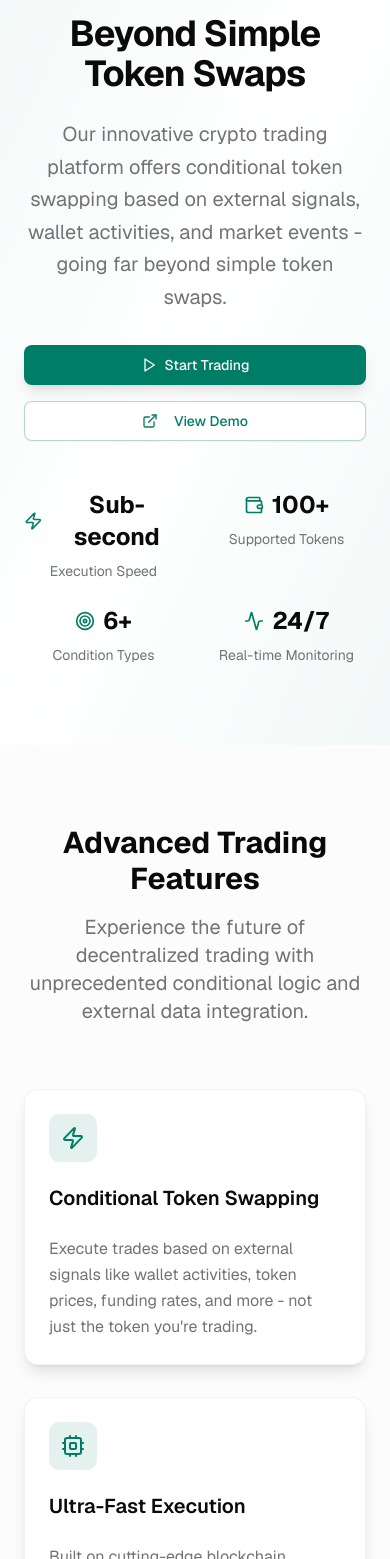
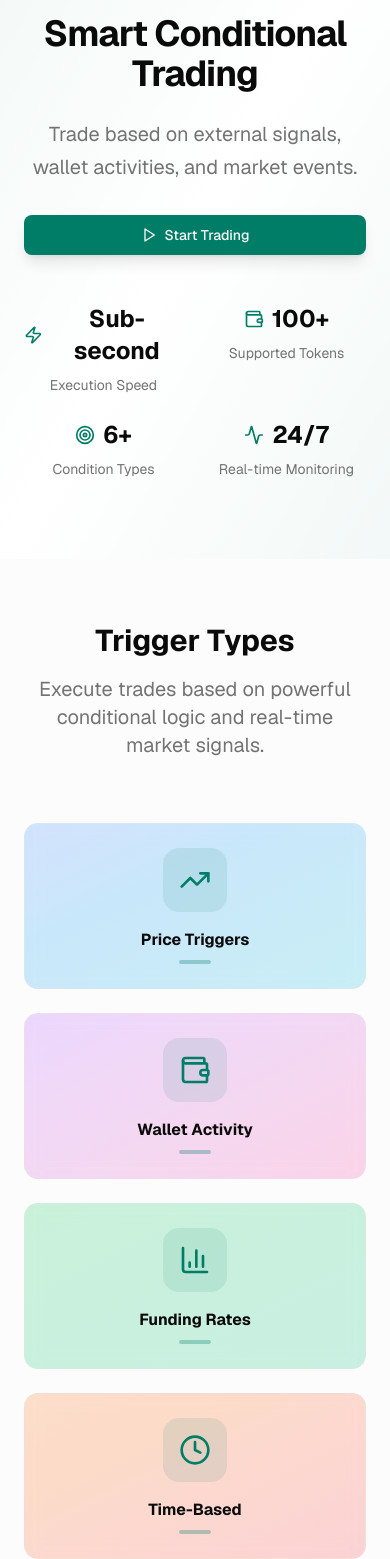
Before and after one commit to Tsatsch/hyperstrike, a Next.js app in the folder frontend/: page / in a window 390 px wide. Shown: the part 169-1728 px from the top of the page. Built offline with nearby package versions, Linux system fonts and the light colour scheme; no server answers.

Commit message:
improve landing page UI

```diff
--- a/frontend/app/page.tsx
+++ b/frontend/app/page.tsx
@@ -21,10 +21,7 @@ import {
   Shield,
   Globe,
   ArrowUpDown,
-  CheckCircle,
-  Star,
   Play,
-  ExternalLink,
   ChevronRight,
   Sparkles,
   Cpu,
@@ -39,66 +36,45 @@ import { Logo } from "@/components/Logo"
 const features = [
   {
     icon: Zap,
-    title: "Conditional Token Swapping",
-    description: "Execute trades based on external signals like wallet activities, token prices, funding rates, and more - not just the token you're trading."
-  },
-  {
-    icon: Cpu,
-    title: "Ultra-Fast Execution",
-    description: "Built on cutting-edge blockchain technology with sub-second confirmations for lightning-fast execution."
+    title: "Conditional Swaps",
+    description: "Execute trades based on external signals, wallet activities, and market events."
   },
   {
     icon: Shield,
     title: "Fully On-Chain",
-    description: "All orders, trades, and cancellations are verifiable on the blockchain ensuring transparency and trustlessness."
-  },
-  {
-    icon: Globe,
-    title: "External Data Integration",
-    description: "React to real-time on-chain and off-chain market events with sophisticated trading strategies."
-  },
-  {
-    icon: Lock,
-    title: "Professional Security",
-    description: "Combines the transparency of DeFi with the speed and precision of centralized exchanges."
+    description: "All trades are verifiable on the blockchain for complete transparency."
   },
   {
     icon: Target,
-    title: "Advanced Trading Strategies",
-    description: "Create sophisticated trading strategies with multiple conditions and real-time market monitoring."
+    title: "Advanced Strategies",
+    description: "Create sophisticated strategies with multiple conditions."
   }
 ]
 
 const conditionTypes = [
   {
     icon: TrendingUp,
-    title: "Price Triggers",
-    description: "Execute when any token reaches specific price levels"
+    title: "Price Triggers"
   },
   {
     icon: Wallet,
-    title: "Wallet Activity",
-    description: "React to specific wallet transactions and movements"
+    title: "Wallet Activity"
   },
   {
     icon: BarChart3,
-    title: "Funding Rates",
-    description: "Trade based on Hyperliquid's daily funding rates"
+    title: "Funding Rates"
   },
   {
     icon: Clock,
-    title: "Time-Based",
-    description: "Schedule trades for specific times or intervals"
+    title: "Time-Based"
   },
   {
     icon: Target,
-    title: "Multi-Token",
-    description: "Complex conditions involving multiple token movements"
+    title: "Multi-Token"
   },
   {
     icon: Users,
-    title: "Social Signals",
-    description: "Trade based on social sentiment and market signals"
+    title: "Social Signals"
   }
 ]
 
@@ -123,19 +99,15 @@ export default function LandingPage() {
               <span className="text-xl font-bold">Hyperstrike</span>
             </div>
             <nav className="hidden md:flex items-center space-x-6 text-sm">
-              <a href="#features" className="text-muted-foreground hover:text-foreground transition-colors">
-                Features
-              </a>
-              <a href="#how-it-works" className="text-muted-foreground hover:text-foreground transition-colors">
-                How It Works
-              </a>
-              <a href="/trade" className="text-muted-foreground hover:text-foreground transition-colors">
-                Trade
-              </a>
               {/* Hide XP on landing header per request */}
             </nav>
           </div>
           <div className="ml-auto flex items-center space-x-4">
+            <Button size="sm" className="bg-primary hover:bg-primary/90 text-primary-foreground">
+              <a href="/trade" className="flex items-center">
+                Launch d'App
+              </a>
+            </Button>
             <ThemeToggle />
           </div>
         </div>
@@ -148,16 +120,15 @@ export default function LandingPage() {
           <div className="text-center max-w-4xl mx-auto">
             <Badge variant="secondary" className="mb-4 bg-primary/20 text-primary border-primary/30">
               <Sparkles className="w-3 h-3 mr-1" />
-              Revolutionary Trading Platform
+              Limit Trading Platform
             </Badge>
 
             <h1 className="text-4xl md:text-6xl font-bold tracking-tight mb-6">
-              Beyond Simple Token Swaps
+              Smart Conditional Trading
             </h1>
 
             <p className="text-xl md:text-2xl text-muted-foreground mb-8 leading-relaxed">
-              Our innovative crypto trading platform offers conditional token swapping based on external signals,
-              wallet activities, and market events - going far beyond simple token swaps.
+              Trade based on external signals, wallet activities, and market events.
             </p>
 
             <div className="flex flex-col sm:flex-row gap-4 justify-center mb-12">
@@ -167,10 +138,7 @@ export default function LandingPage() {
                   Start Trading
                 </a>
               </Button>
-              <Button size="lg" variant="outline" className="border-primary/30 text-primary hover:bg-primary/10">
-                <ExternalLink className="w-4 h-4 mr-2" />
-                View Demo
-              </Button>
+
             </div>
 
             {/* Stats */}
@@ -192,31 +160,76 @@ export default function LandingPage() {
         </div>
       </section>
 
-      {/* Features Section */}
-      <section id="features" className="py-20 bg-muted/30">
+      {/* Trigger Types - Main Feature */}
+      <section className="py-16 bg-muted/30">
         <div className="container mx-auto px-6">
           <div className="text-center mb-16">
             <h2 className="text-3xl md:text-4xl font-bold mb-4">
-              Advanced Trading Features
+              Trigger Types
             </h2>
             <p className="text-xl text-muted-foreground max-w-2xl mx-auto">
-              Experience the future of decentralized trading with unprecedented conditional logic and external data integration.
+              Execute trades based on powerful conditional logic and real-time market signals.
             </p>
           </div>
 
-          <div className="grid grid-cols-1 md:grid-cols-2 lg:grid-cols-3 gap-8">
+          <div className="grid grid-cols-1 md:grid-cols-2 lg:grid-cols-3 gap-6 max-w-5xl mx-auto">
+            {conditionTypes.map((condition, index) => {
+              const Icon = condition.icon
+              const gradients = [
+                'from-blue-500/20 to-cyan-500/20',
+                'from-purple-500/20 to-pink-500/20',
+                'from-green-500/20 to-emerald-500/20',
+                'from-orange-500/20 to-red-500/20',
+                'from-indigo-500/20 to-purple-500/20',
+                'from-teal-500/20 to-blue-500/20'
+              ]
+              return (
+                <div key={index} className={`relative bg-gradient-to-br ${gradients[index]} border border-border/30 rounded-xl p-6 text-center group hover:scale-105 hover:shadow-xl transition-all duration-300 backdrop-blur-sm`}>
+                  {/* Glow effect */}
+                  <div className="absolute inset-0 bg-gradient-to-br from-primary/5 to-transparent rounded-xl opacity-0 group-hover:opacity-100 transition-opacity duration-300" />
+
+                  {/* Icon with enhanced styling */}
+                  <div className="relative w-16 h-16 bg-primary/10 rounded-2xl flex items-center justify-center mx-auto mb-4 group-hover:bg-primary/20 transition-all duration-300 group-hover:scale-110">
+                    <Icon className="w-8 h-8 text-primary group-hover:text-primary transition-colors" />
+                  </div>
+
+                  {/* Title */}
+                  <h4 className="text-base font-bold text-foreground group-hover:text-primary transition-colors">{condition.title}</h4>
+
+                  {/* Subtle description */}
+                  <div className="mt-2 h-1 w-8 bg-primary/30 rounded-full mx-auto group-hover:bg-primary group-hover:w-12 transition-all duration-300" />
+                </div>
+              )
+            })}
+          </div>
+        </div>
+      </section>
+
+      {/* Key Features */}
+      <section className="py-16">
+        <div className="container mx-auto px-6">
+          <div className="text-center mb-12">
+            <h2 className="text-3xl md:text-4xl font-bold mb-4">
+              Platform Features
+            </h2>
+            <p className="text-xl text-muted-foreground max-w-2xl mx-auto">
+              Built for professional traders with enterprise-grade security and performance.
+            </p>
+          </div>
+
+          <div className="grid grid-cols-1 md:grid-cols-3 gap-6 max-w-4xl mx-auto">
             {features.map((feature, index) => {
               const Icon = feature.icon
               return (
                 <Card key={index} className="border-border/50 shadow-lg hover:shadow-xl transition-all duration-300">
-                  <CardHeader>
-                    <div className="w-12 h-12 bg-primary/10 rounded-lg flex items-center justify-center mb-4">
-                      <Icon className="w-6 h-6 text-primary" />
+                  <CardHeader className="pb-3">
+                    <div className="w-10 h-10 bg-primary/10 rounded-lg flex items-center justify-center mb-3">
+                      <Icon className="w-5 h-5 text-primary" />
                     </div>
-                    <CardTitle className="text-xl">{feature.title}</CardTitle>
+                    <CardTitle className="text-lg">{feature.title}</CardTitle>
                   </CardHeader>
-                  <CardContent>
-                    <CardDescription className="text-base leading-relaxed">
+                  <CardContent className="pt-0">
+                    <CardDescription className="text-sm leading-relaxed">
                       {feature.description}
                     </CardDescription>
                   </CardContent>
@@ -227,129 +240,24 @@ export default function LandingPage() {
         </div>
       </section>
 
-      {/* How It Works Section */}
-      <section id="how-it-works" className="py-20">
+      {/* Final CTA */}
+      <section className="py-16 bg-primary/5">
         <div className="container mx-auto px-6">
-          <div className="text-center mb-16">
-            <h2 className="text-3xl md:text-4xl font-bold mb-4">
-              How Conditional Trading Works
-            </h2>
-            <p className="text-xl text-muted-foreground max-w-2xl mx-auto">
-              Set up sophisticated trading strategies that react to real-time market conditions and external signals.
+          <div className="text-center">
+            <h3 className="text-2xl font-bold mb-4">Ready to Start Trading?</h3>
+            <p className="text-muted-foreground mb-6 max-w-lg mx-auto">
+              Execute sophisticated trading strategies with conditional logic.
             </p>
-          </div>
-
-          <div className="grid grid-cols-1 md:grid-cols-2 lg:grid-cols-3 gap-8">
-            {conditionTypes.map((condition, index) => {
-              const Icon = condition.icon
-              return (
-                <div key={index} className="text-center group">
-                  <div className="w-16 h-16 bg-primary/10 rounded-full flex items-center justify-center mx-auto mb-4 group-hover:bg-primary/20 transition-colors">
-                    <Icon className="w-8 h-8 text-primary" />
-                  </div>
-                  <h3 className="text-lg font-semibold mb-2">{condition.title}</h3>
-                  <p className="text-muted-foreground">{condition.description}</p>
-                </div>
-              )
-            })}
+            <Button size="lg" className="bg-primary hover:bg-primary/90 text-primary-foreground shadow-lg">
+              <a href="/trade" className="flex items-center">
+                <Play className="w-4 h-4 mr-2" />
+                Launch d'App
+              </a>
+            </Button>
           </div>
         </div>
       </section>
 
-      {/* CTA Section */}
-      <section className="py-20 bg-primary/5">
-        <div className="container mx-auto px-6 text-center">
-          <h2 className="text-3xl md:text-4xl font-bold mb-4">
-            Ready to Experience the Future of Trading?
-          </h2>
-                      <p className="text-xl text-muted-foreground mb-8 max-w-2xl mx-auto">
-              Join thousands of traders who are already using our platform to execute sophisticated
-              trading strategies with advanced conditional logic and external data integration.
-            </p>
-
-          <div className="flex flex-col sm:flex-row gap-4 justify-center mb-8">
-            <Button size="lg" className="bg-primary hover:bg-primary/90 text-primary-foreground shadow-lg">
-              <a href="/trade" className="flex items-center">
-                <Play className="w-4 h-4 mr-2" />
-                Start Trading
-              </a>
-            </Button>
-            <Button size="lg" variant="outline" className="border-primary/30 text-primary hover:bg-primary/10">
-              <ExternalLink className="w-4 h-4 mr-2" />
-              Read Documentation
-            </Button>
-          </div>
-
-          <div className="flex items-center justify-center space-x-6 text-sm text-muted-foreground">
-            <div className="flex items-center space-x-2">
-              <CheckCircle className="w-4 h-4 text-green-500" />
-              <span>No KYC Required</span>
-            </div>
-            <div className="flex items-center space-x-2">
-              <CheckCircle className="w-4 h-4 text-green-500" />
-              <span>Instant Setup</span>
-            </div>
-            <div className="flex items-center space-x-2">
-              <CheckCircle className="w-4 h-4 text-green-500" />
-              <span>24/7 Support</span>
-            </div>
-          </div>
-        </div>
-      </section>
-
-      {/* Testimonials Section */}
-      <section className="py-20">
-        <div className="container mx-auto px-6">
-          <div className="text-center mb-16">
-            <h2 className="text-3xl md:text-4xl font-bold mb-4">
-              Trusted by Professional Traders
-            </h2>
-            <p className="text-xl text-muted-foreground max-w-2xl mx-auto">
-              See what traders are saying about our revolutionary platform.
-            </p>
-          </div>
-
-          <div className="grid grid-cols-1 md:grid-cols-3 gap-8">
-            {[
-              {
-                name: "Alex Chen",
-                role: "Professional Trader",
-                content: "The conditional trading features are game-changing. I can now execute complex strategies that were impossible on other DEXs.",
-                rating: 5
-              },
-              {
-                name: "Sarah Martinez",
-                role: "DeFi Developer",
-                content: "The conditional trading features are incredible. I can execute complex strategies that were impossible on other platforms.",
-                rating: 5
-              },
-              {
-                name: "Michael Rodriguez",
-                role: "Crypto Fund Manager",
-                content: "The external data integration is game-changing. I can react to market events in real-time with sophisticated strategies.",
-                rating: 5
-              }
-            ].map((testimonial, index) => (
-              <Card key={index} className="border-border/50 shadow-lg">
-                <CardContent className="p-6">
-                  <div className="flex items-center mb-4">
-                    {[...Array(testimonial.rating)].map((_, i) => (
-                      <Star key={i} className="w-4 h-4 text-yellow-400 fill-current" />
-                    ))}
-                  </div>
-                  <p className="text-muted-foreground mb-4 leading-relaxed">
-                    "{testimonial.content}"
-                  </p>
-                  <div>
-                    <p className="font-semibold text-foreground">{testimonial.name}</p>
-                    <p className="text-sm text-muted-foreground">{testimonial.role}</p>
-                  </div>
-                </CardContent>
-              </Card>
-            ))}
-          </div>
-        </div>
-      </section>
 
       <Footer />
     </div>
```
